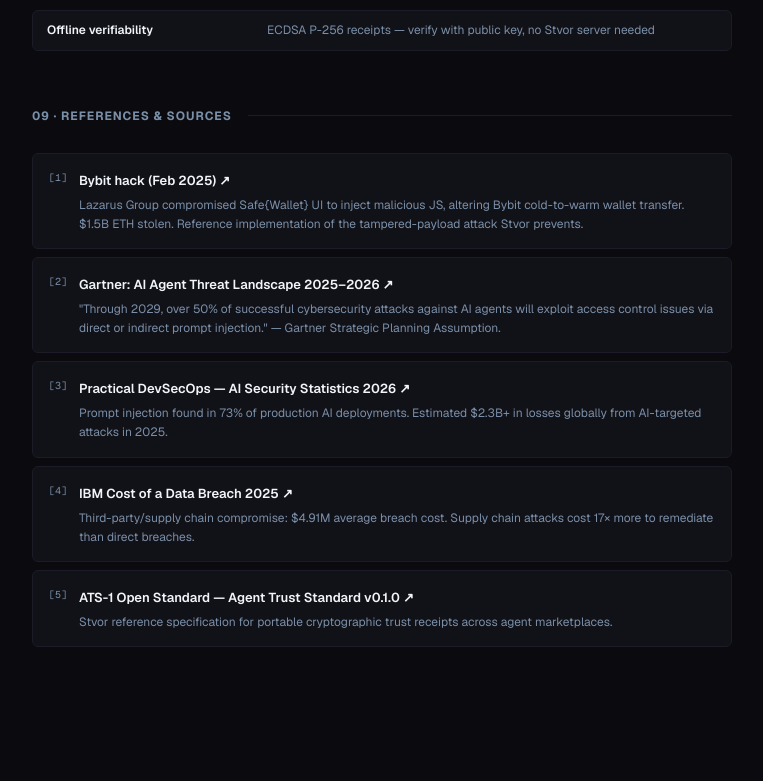
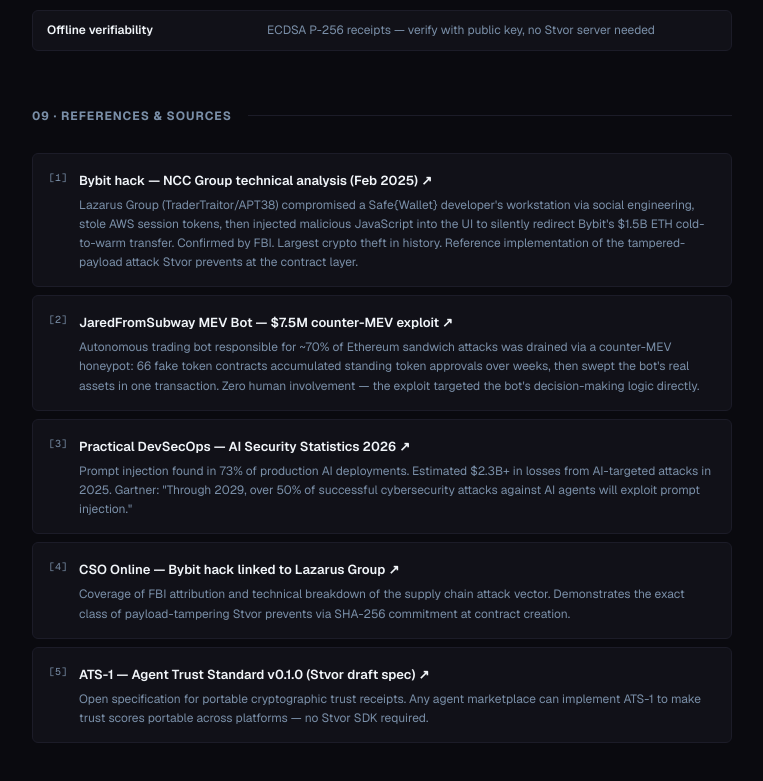
Before and after one commit to sapogeth/nous-stvor, a Next.js app: page /how-it-works in a window 1280 px wide. Shown: the part 7210-7991 px from the top of the page, without its empty margins (258-1021 px from the left). Built offline with nearby package versions, Linux system fonts and the light colour scheme.

Commit message:
fix: working source links with real incident data

```diff
--- a/src/app/how-it-works/page.tsx
+++ b/src/app/how-it-works/page.tsx
@@ -427,28 +427,28 @@
           <div style={{ display: 'flex', flexDirection: 'column', gap: 8 }}>
             {[
               {
-                label: 'Bybit hack (Feb 2025)',
-                desc: 'Lazarus Group compromised Safe{Wallet} UI to inject malicious JS, altering Bybit cold-to-warm wallet transfer. $1.5B ETH stolen. Reference implementation of the tampered-payload attack Stvor prevents.',
-                href: 'https://www.chainalysis.com/blog/bybit-hack-february-2025/',
+                label: 'Bybit hack — NCC Group technical analysis (Feb 2025)',
+                desc: 'Lazarus Group (TraderTraitor/APT38) compromised a Safe{Wallet} developer\'s workstation via social engineering, stole AWS session tokens, then injected malicious JavaScript into the UI to silently redirect Bybit\'s $1.5B ETH cold-to-warm transfer. Confirmed by FBI. Largest crypto theft in history. Reference implementation of the tampered-payload attack Stvor prevents at the contract layer.',
+                href: 'https://www.nccgroup.com/research/in-depth-technical-analysis-of-the-bybit-hack/',
               },
               {
-                label: 'Gartner: AI Agent Threat Landscape 2025–2026',
-                desc: '"Through 2029, over 50% of successful cybersecurity attacks against AI agents will exploit access control issues via direct or indirect prompt injection." — Gartner Strategic Planning Assumption.',
-                href: 'https://www.gartner.com/en/articles/what-is-agentic-ai',
+                label: 'JaredFromSubway MEV Bot — $7.5M counter-MEV exploit',
+                desc: 'Autonomous trading bot responsible for ~70% of Ethereum sandwich attacks was drained via a counter-MEV honeypot: 66 fake token contracts accumulated standing token approvals over weeks, then swept the bot\'s real assets in one transaction. Zero human involvement — the exploit targeted the bot\'s decision-making logic directly.',
+                href: 'https://cointelegraph.com/news/notorious-sandwich-attack-bot-jaredfromsubwayeth-exploited-for-75m',
               },
               {
                 label: 'Practical DevSecOps — AI Security Statistics 2026',
-                desc: 'Prompt injection found in 73% of production AI deployments. Estimated $2.3B+ in losses globally from AI-targeted attacks in 2025.',
+                desc: 'Prompt injection found in 73% of production AI deployments. Estimated $2.3B+ in losses from AI-targeted attacks in 2025. Gartner: "Through 2029, over 50% of successful cybersecurity attacks against AI agents will exploit prompt injection."',
                 href: 'https://www.practical-devsecops.com/ai-security-statistics-2026-research-report/',
               },
               {
-                label: 'IBM Cost of a Data Breach 2025',
-                desc: 'Third-party/supply chain compromise: $4.91M average breach cost. Supply chain attacks cost 17× more to remediate than direct breaches.',
-                href: 'https://www.ibm.com/reports/data-breach',
+                label: 'CSO Online — Bybit hack linked to Lazarus Group',
+                desc: 'Coverage of FBI attribution and technical breakdown of the supply chain attack vector. Demonstrates the exact class of payload-tampering Stvor prevents via SHA-256 commitment at contract creation.',
+                href: 'https://www.csoonline.com/article/3831315/bybits-1-5b-hack-linked-to-north-koreas-lazarus-group.html',
               },
               {
-                label: 'ATS-1 Open Standard — Agent Trust Standard v0.1.0',
-                desc: 'Stvor reference specification for portable cryptographic trust receipts across agent marketplaces.',
+                label: 'ATS-1 — Agent Trust Standard v0.1.0 (Stvor draft spec)',
+                desc: 'Open specification for portable cryptographic trust receipts. Any agent marketplace can implement ATS-1 to make trust scores portable across platforms — no Stvor SDK required.',
                 href: '/ats-1',
               },
             ].map((ref, i) => (
```
